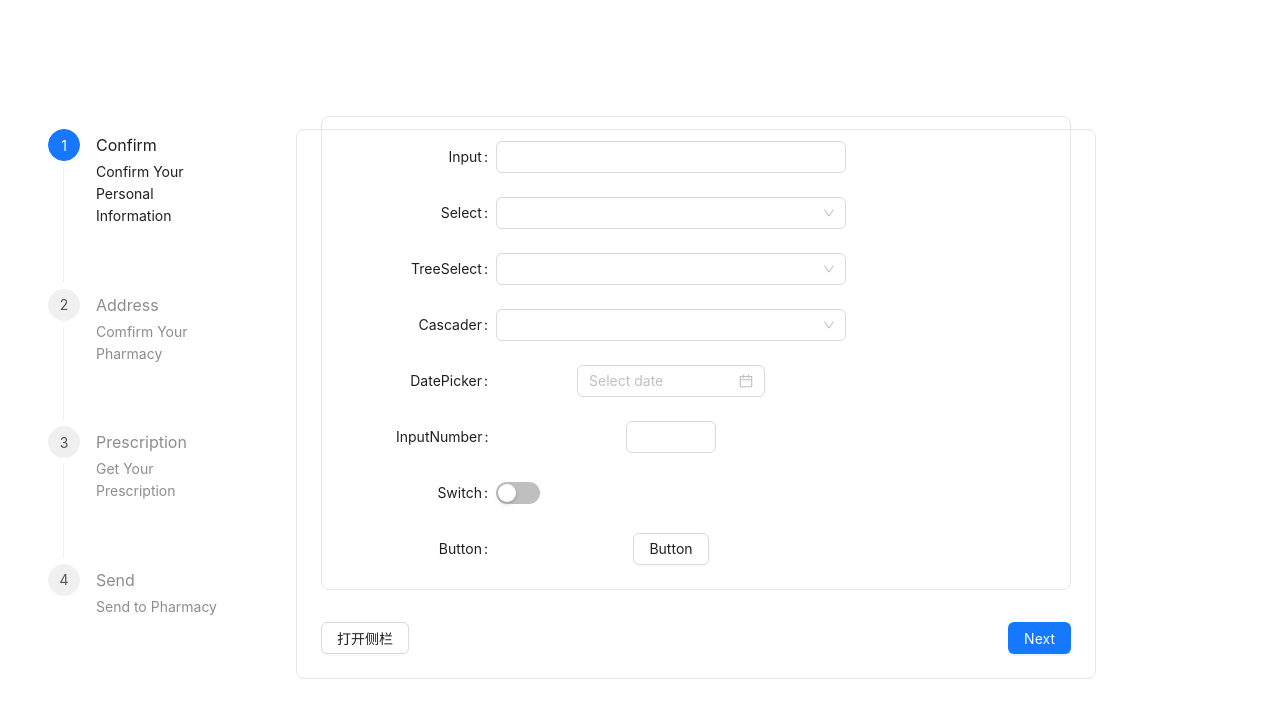
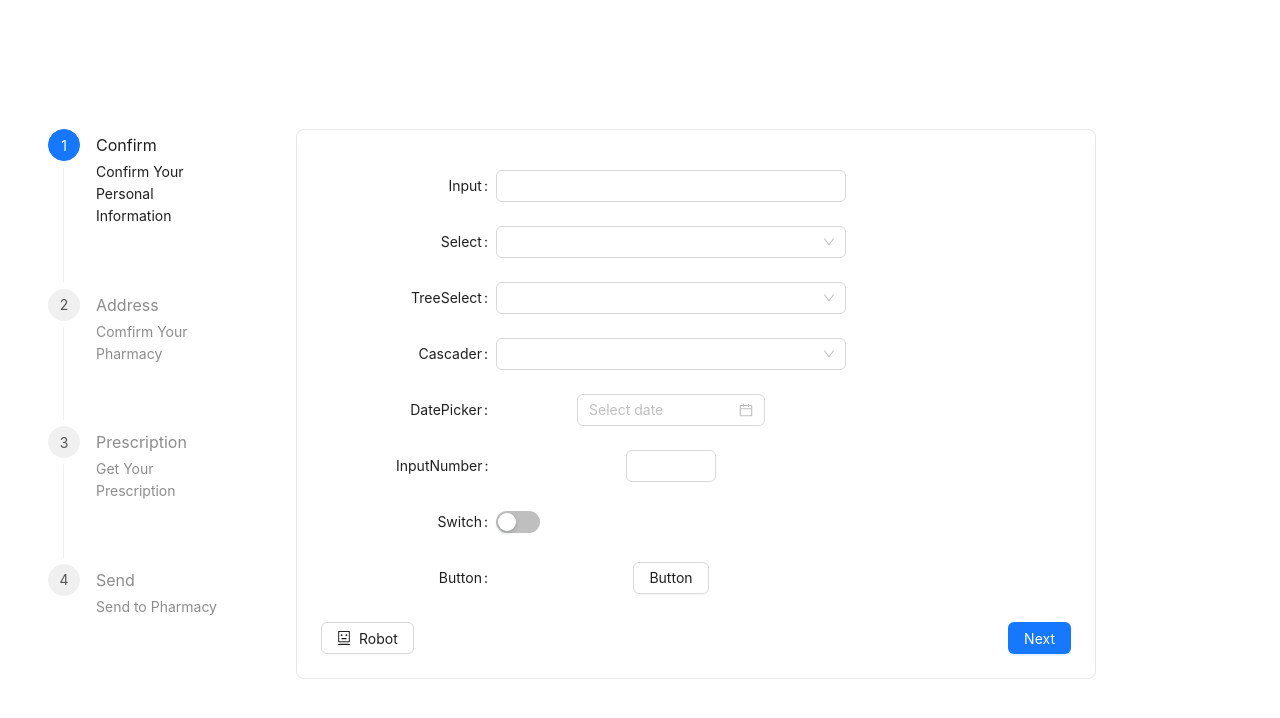
Before and after one commit to Y-66/Clinical-UI, a React (Vite) app: page / in a window 1280 px wide. Shown: the top 718 px of the page. Built offline with nearby package versions, Linux system fonts and the light colour scheme.

Commit message:
[基础填充]

```diff
--- a/src/App.tsx
+++ b/src/App.tsx
@@ -2,6 +2,7 @@ import "./App.css";
 import "antd/dist/reset.css";
 import { useState } from "react";
 import { Button, message, Steps, Card } from "antd";
+import { RobotOutlined } from "@ant-design/icons";
 import { Step1 } from "./pages/step1";
 import { Step3 } from "./pages/step3";
 import { Step4 } from "./pages/step4";
@@ -49,8 +50,6 @@ const App = () => {
 
       {/* 主区域 */}
       <div className="w-[800px] col-span-5 ml-12 p-6 border rounded-lg bg-white flex flex-col justify-end max-h-[550px] min-h-[550px] gap-4">
-        <div className="flex-1 mb-4"></div>
-
         {current === 0 && <Step1 />}
         {current === 1 && <Step2 />}
         {current === 2 && <Step3 />}
@@ -59,8 +58,11 @@ const App = () => {
         {/* 按钮组 */}
         <div className="flex gap-2 mt-4 justify-between">
           {/* 这里加一个按钮控制右侧栏 */}
-          <Button onClick={() => setShowSidebar(!showSidebar)}>
-            {showSidebar ? "关闭侧栏" : "打开侧栏"}
+          <Button
+            onClick={() => setShowSidebar(!showSidebar)}
+            icon={<RobotOutlined />}
+          >
+            {showSidebar ? "Close" : "Robot"}
           </Button>
 
           <div className="flex gap-2">
--- a/src/components/Map.tsx
+++ b/src/components/Map.tsx
@@ -103,7 +103,7 @@ const Map = () => {
   };
 
   return (
-    <div className="w-full h-screen flex flex-col">
+    <div className="w-full h-full flex flex-col">
       {/* 固定在顶部的搜索框 */}
       <div className="w-full bg-white p-2 flex gap-2 shadow">
         <input
--- a/src/components/PersonInfo.tsx
+++ b/src/components/PersonInfo.tsx
@@ -23,6 +23,7 @@ const PersonInfo: React.FC = () => {
   };
 
   return (
+    <div className="w-full h-full flex justify-center ">
       <Form
         labelCol={{ span: 4 }}
         wrapperCol={{ span: 14 }}
@@ -31,7 +32,7 @@ const PersonInfo: React.FC = () => {
         onValuesChange={onFormLayoutChange}
         size={componentSize as SizeType}
         style={{ maxWidth: 600 }}
-      className="mt-6 w-full"
+        className="h-full w-full mt-20"
       >
         {/* <Form.Item label="Form Size" name="size">
         <Radio.Group>
@@ -83,6 +84,7 @@ const PersonInfo: React.FC = () => {
           <Button>Button</Button>
         </Form.Item>
       </Form>
+    </div>
   );
 };
 
--- a/src/components/Prescription.tsx
+++ b/src/components/Prescription.tsx
@@ -23,6 +23,7 @@ const Prescription: React.FC = () => (
       <EditOutlined key="edit" />,
       <EllipsisOutlined key="ellipsis" />,
     ]}
+    className="w-full h-full items-center justify-center"
   >
     <Meta
       avatar={<Avatar src="https://api.dicebear.com/7.x/miniavs/svg?seed=8" />}
--- a/src/pages/step1.tsx
+++ b/src/pages/step1.tsx
@@ -2,7 +2,7 @@ import PersonInfo from "../components/PersonInfo";
 
 export const Step1 = () => {
   return (
-    <div className="flex items-center justify-center border rounded-lg">
+    <div className="h-full w-full">
       {/* <ChatBot /> */}
       <PersonInfo />
     </div>
--- a/src/pages/step2.tsx
+++ b/src/pages/step2.tsx
@@ -2,7 +2,7 @@ import Map from "../components/Map";
 
 export const Step2 = () => {
   return (
-    <div className="flex items-center justify-center border rounded-lg">
+    <div className="h-full w-full">
       <Map />
     </div>
   );
--- a/src/pages/step3.tsx
+++ b/src/pages/step3.tsx
@@ -2,7 +2,7 @@ import Prescription from "../components/Prescription";
 
 export const Step3 = () => {
   return (
-    <div>
+    <div className="flex h-full w-full items-center justify-center">
       {/* <ChatBot /> */}
       <Prescription />
     </div>
```
Lines whose indentation alone changed are shown as unchanged.
